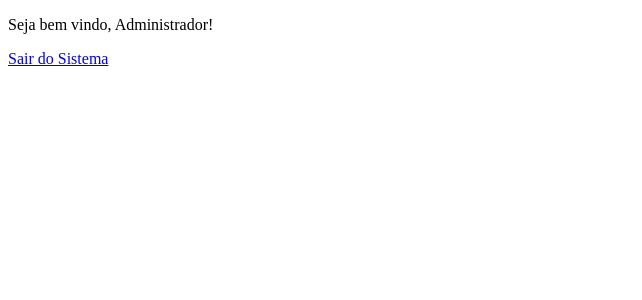
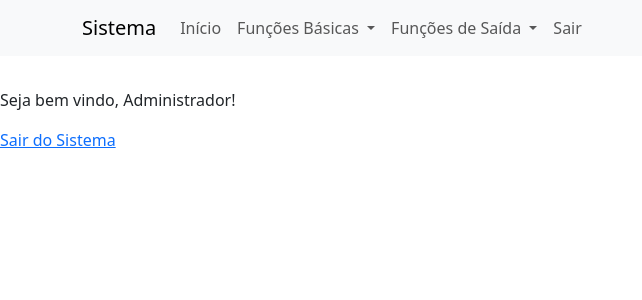
Before and after one commit to pedronicoluci/eletiva1, a PHP site: page /principal.php in a window 1280 px wide. Shown: the top 300 px of the page, without its empty margins (0-642 px from the left). Run offline with PHP 8.4, Linux system fonts and the light colour scheme; the visitor is signed in with stand-in values (Sample User, id 1).

Commit message:
criei navbar para o arquivo principal.php

```diff
--- a/projeto/principal.php
+++ b/projeto/principal.php
@@ -5,15 +5,58 @@
         exit();
     }
 ?>
-<!DOCTYPE html>
+<!doctype html>
 <html lang="pt-BR">
 <head>
-    <meta charset="UTF-8">
-    <meta name="viewport" content="width=device-width, initial-scale=1.0">
-    <title>Sistema</title>
+<meta charset="utf-8">
+<meta name="viewport" content="width=device-width, initial-scale=1">
+<title>Sistema</title>
+<link href="https://cdn.jsdelivr.net/npm/bootstrap@5.3.0/dist/css/bootstrap.min.css" rel="stylesheet">
 </head>
 <body>
-    <p>Seja bem vindo, <?= $_SESSION["nome"] ?>!</p>
-    <p><a href="logout.php">Sair do Sistema</a></p>
+<nav class="navbar navbar-expand-lg navbar-light bg-light">
+  <div class="container">
+    <a class="navbar-brand" href="#">Sistema</a>
+    <button class="navbar-toggler" type="button" data-bs-toggle="collapse" data-bs-target="#navbarSupportedContent" aria-controls="navbarSupportedContent" aria-expanded="false" aria-label="Alternar navegação">
+      <span class="navbar-toggler-icon"></span>
+    </button>
+    <div class="collapse navbar-collapse" id="navbarSupportedContent">
+      <ul class="navbar-nav me-auto mb-2 mb-lg-0">
+
+<li class="nav-item">
+  <a class="nav-link" aria-current="page" href="principal.php">Início</a>
+</li>
+
+<li class="nav-item dropdown">
+  <a class="nav-link dropdown-toggle" href="#" id="dropdown2" role="button" data-bs-toggle="dropdown" aria-expanded="false">
+    Funções Básicas
+  </a>
+  <ul class="dropdown-menu" aria-labelledby="dropdown2">
+    <li><a class="dropdown-item" href="#">Categorias</a></li>
+<li><a class="dropdown-item" href="#">Produtos</a></li>
+  </ul>
+</li>
+
+<li class="nav-item dropdown">
+  <a class="nav-link dropdown-toggle" href="#" id="dropdown3" role="button" data-bs-toggle="dropdown" aria-expanded="false">
+    Funções de Saída
+  </a>
+  <ul class="dropdown-menu" aria-labelledby="dropdown3">
+    <li><a class="dropdown-item" href="#">Relatório de Produtos</a></li>
+  </ul>
+</li>
+
+<li class="nav-item">
+  <a class="nav-link" aria-current="page" href="logout.php">Sair</a>
+</li>
+      </ul>
+    </div>
+  </div>
+</nav>
+<div class="container py-3">
+</div>
+<script src="https://cdn.jsdelivr.net/npm/bootstrap@5.3.6/dist/js/bootstrap.bundle.min.js" integrity="sha384-j1CDi7MgGQ12Z7Qab0qlWQ/Qqz24Gc6BM0thvEMVjHnfYGF0rmFCozFSxQBxwHKO" crossorigin="anonymous"></script>
+<p>Seja bem vindo, <?= $_SESSION["nome"] ?>!</p>
+<p><a href="logout.php">Sair do Sistema</a></p>
 </body>
 </html>
```
